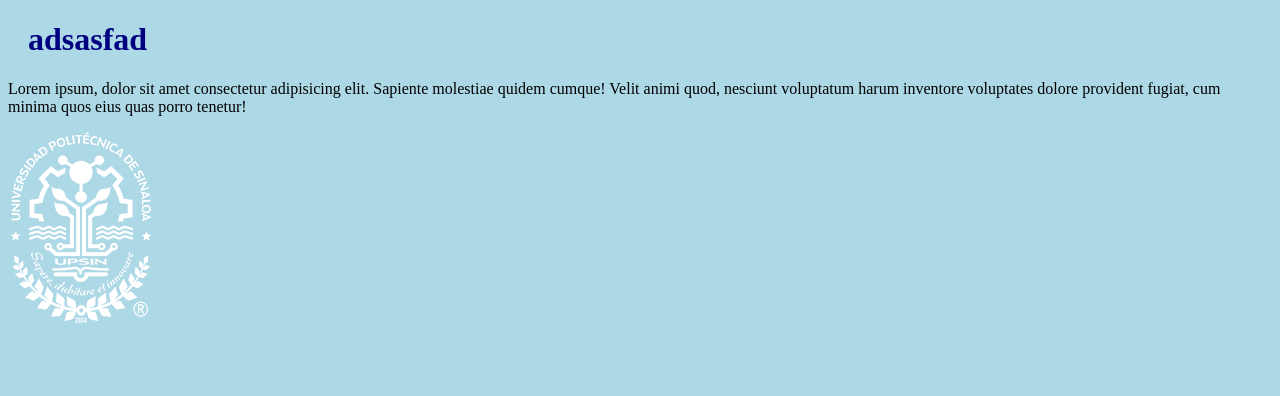
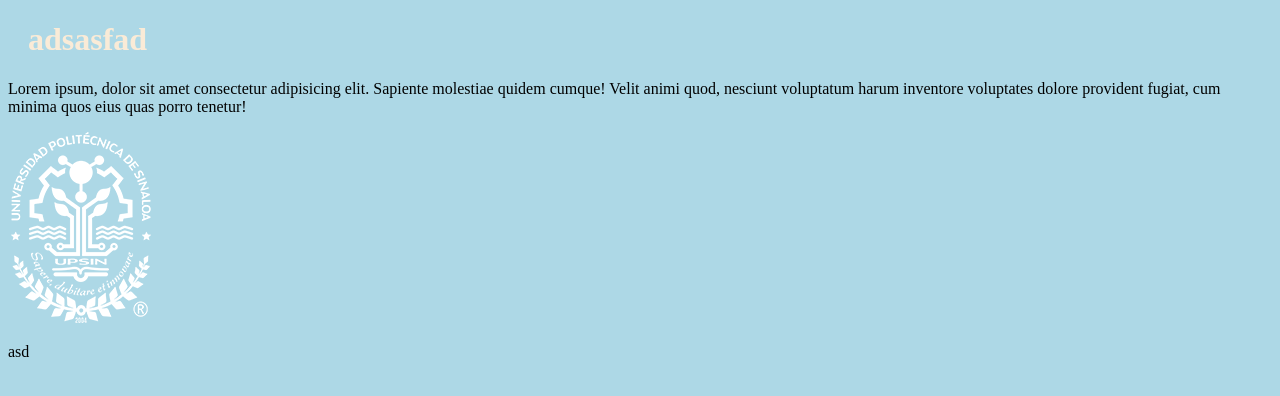
Before and after one commit to NavaGarcia/practica21, a plain HTML site: page index.html in a window 1280 px wide. Drawn offline with Linux system fonts and the light colour scheme.

Commit message:
Se cambio el color 	modified:   index.html 	modified:   style.css

```diff
--- a/index.html
+++ b/index.html
@@ -11,5 +11,6 @@
     <h1>adsasfad</h1>
     <p>Lorem ipsum, dolor sit amet consectetur adipisicing elit. Sapiente molestiae quidem cumque! Velit animi quod, nesciunt voluptatum harum inventore voluptates dolore provident fugiat, cum minima quos eius quas porro tenetur!</p>
     <div><img src="img/logo_oficial.png" alt=""></div>
+    <p>asd</p>
 </body>
 </html>
--- a/style.css
+++ b/style.css
@@ -2,6 +2,6 @@ body {
     background-color: lightblue;
 }
 h1 {
-    color: navy;
+    color: antiquewhite;
     margin-left: 20px;
 }
```
